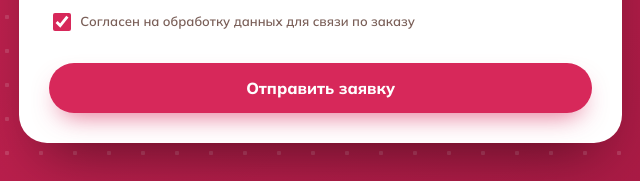
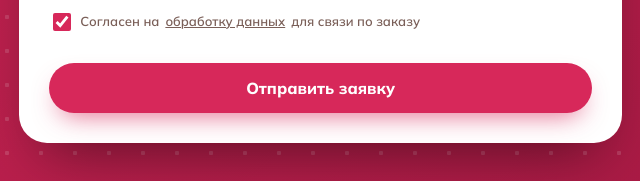
Before and after one commit to leonti123/torty-na-zakaz, a plain HTML site: page index.html in a window 1280 px wide. Shown: the part 8923-9104 px from the top of the page, 588-1228 px from the left. Drawn offline with Linux system fonts and the light colour scheme.

Commit message:
Добавить ссылку на обработку данных в форму

```diff
--- a/index.html
+++ b/index.html
@@ -218,7 +218,7 @@ ym(114704759,"init",{webvisor:true,clickmap:true,trackLinks:true,accurateTrackBo
    <label>Гостей<input type="number" id="fGuests" min="1" max="200" inputmode="numeric"></label>
    <label class="full">Пожелания по дизайну<textarea id="fComment" placeholder="Цвет, надпись, цифра, ягоды, доставка или самовывоз"></textarea></label>
    <input class="hp" name="website" id="fWebsite" tabindex="-1" autocomplete="off" aria-hidden="true">
-   <label class="agree full"><input type="checkbox" id="fAgree" checked> Согласен на обработку данных для связи по заказу</label>
+   <label class="agree full"><input type="checkbox" id="fAgree" checked> Согласен на <a href="privacy.html" target="_blank" rel="noopener">обработку данных</a> для связи по заказу</label>
    <div class="err full" id="err" role="alert"></div>
    <div class="full"><button class="btn btn-r" id="submit" type="submit">Отправить заявку</button></div>
    <div class="ok full" id="sent" hidden>Спасибо, заявка принята! Скоро свяжемся с вами.</div>
```
